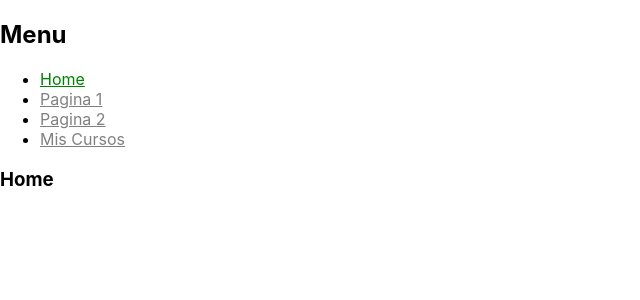
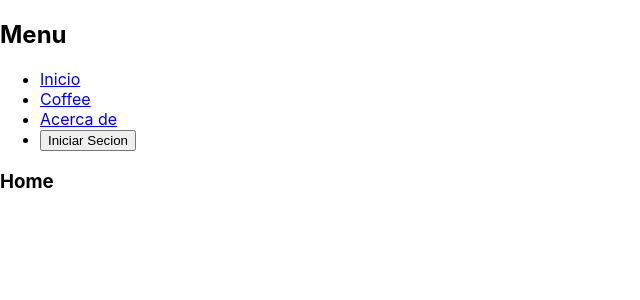
Before and after one commit to DonPatoMalo/react-routes-ucm, a React (Create React App) app: page / in a window 1280 px wide. Shown: the top 300 px of the page, without its empty margins (0-640 px from the left). Built offline with nearby package versions, Linux system fonts and the light colour scheme.

Commit message:
Funciones NavBar Agregadas

```diff
--- a/src/App.js
+++ b/src/App.js
@@ -12,10 +12,11 @@ function App() {
   return (
     <HashRouter>
       <Menu />
+
       <Routes>
         <Route path="/" element={<Home/>}/>
-        <Route path="/page1" element={<Page1 />}/>
-        <Route path="/page2" element={<Page2 />}/>
+        <Route path="/Home" element={<Page1 />}/>
+        <Route path="/About" element={<Page2 />}/>
         <Route path="/cursos" element={<Cursos />}>
           <Route path=":url" element={<MiCurso />}/>
         </Route>
--- a/src/components/Menu/index.js
+++ b/src/components/Menu/index.js
@@ -1,30 +1,57 @@
 import { Link, NavLink } from "react-router-dom";
+import {useState} from "react";
 
 function Menu(){
+    const [isLoggedIn, setIsLoggedIn] = useState(false);
+
+    const handleLogin = () => {
+        setIsLoggedIn(true);
+    }
+
+    const handleLogout = () => {
+        setIsLoggedIn(false);
+    }
+
+
+
+    const commonLinks = [
+        { name: 'Inicio', href:'/' },
+        { name: 'Coffee', href:'/page1' },
+        { name: 'Acerca de', href:'/page1' },
+    ]
+
+    const loggedInLinks = [
+        { name: 'Profile', href:'/profile' },
+        { name: 'Logout', onClick: handleLogout },
+    ]
+
+    const adminLinks = [
+        { name: 'Gestionar Coffee', href:'/gestionarcoffee' },
+        { name: 'Clientes', href:'/clientes' },
+    ]
+    const loggedOutLinks = [
+        { name: 'Iniciar Secion', onClick: handleLogin },
+    ]
+
+    const routes = isLoggedIn ? [...commonLinks, ...loggedInLinks] : [...commonLinks, ...loggedOutLinks];
+
     return <>
         <h2>Menu</h2>
         <ul>
-            {
-             routes.map( (item, index)=>(
+            {routes.map((link, index) => (
                 <li key={index}>
-                    <NavLink
-                        style={({isActive}) => ({color:isActive?"green":"grey"})}
-                        to={item.to}>
-                        {item.text}
-                    </NavLink>
+                    {link.href ? (
+                        <a href={link.href}>{link.name}</a>
+                    ) : (
+                        <button onClick={link.onClick}>{link.name}</button>
+                    )}
                 </li>
-             ) )
-            }
+            ))}
         </ul>
 
     </>
 }
 
-const routes = [];
 
-routes.push({to:"/", text:"Home"})
-routes.push({to:"/page1", text:"Pagina 1"})
-routes.push({to:"/page2", text:"Pagina 2"})
-routes.push({to:"/cursos", text:"Mis Cursos"})
 
 export {Menu}
```
